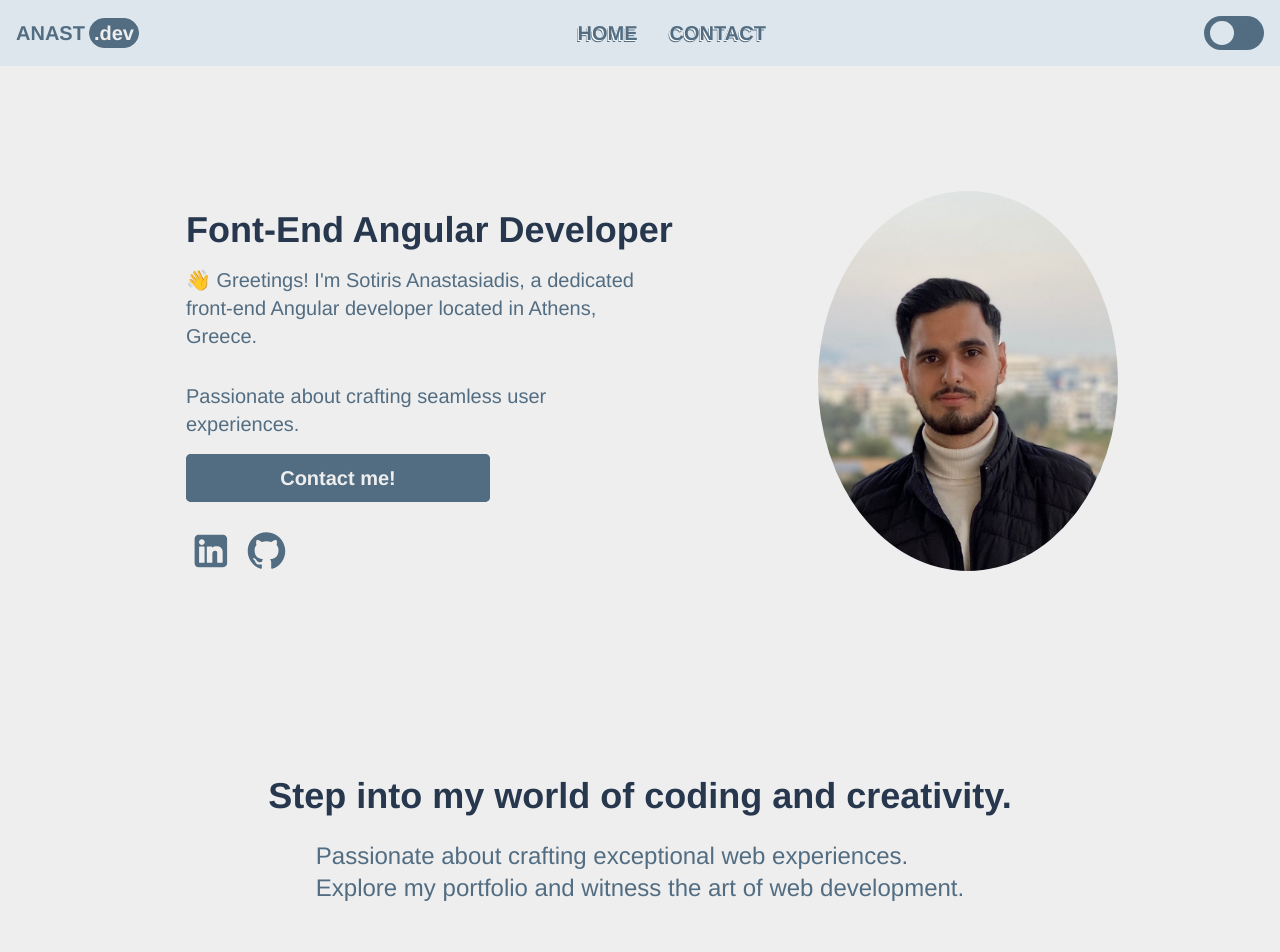
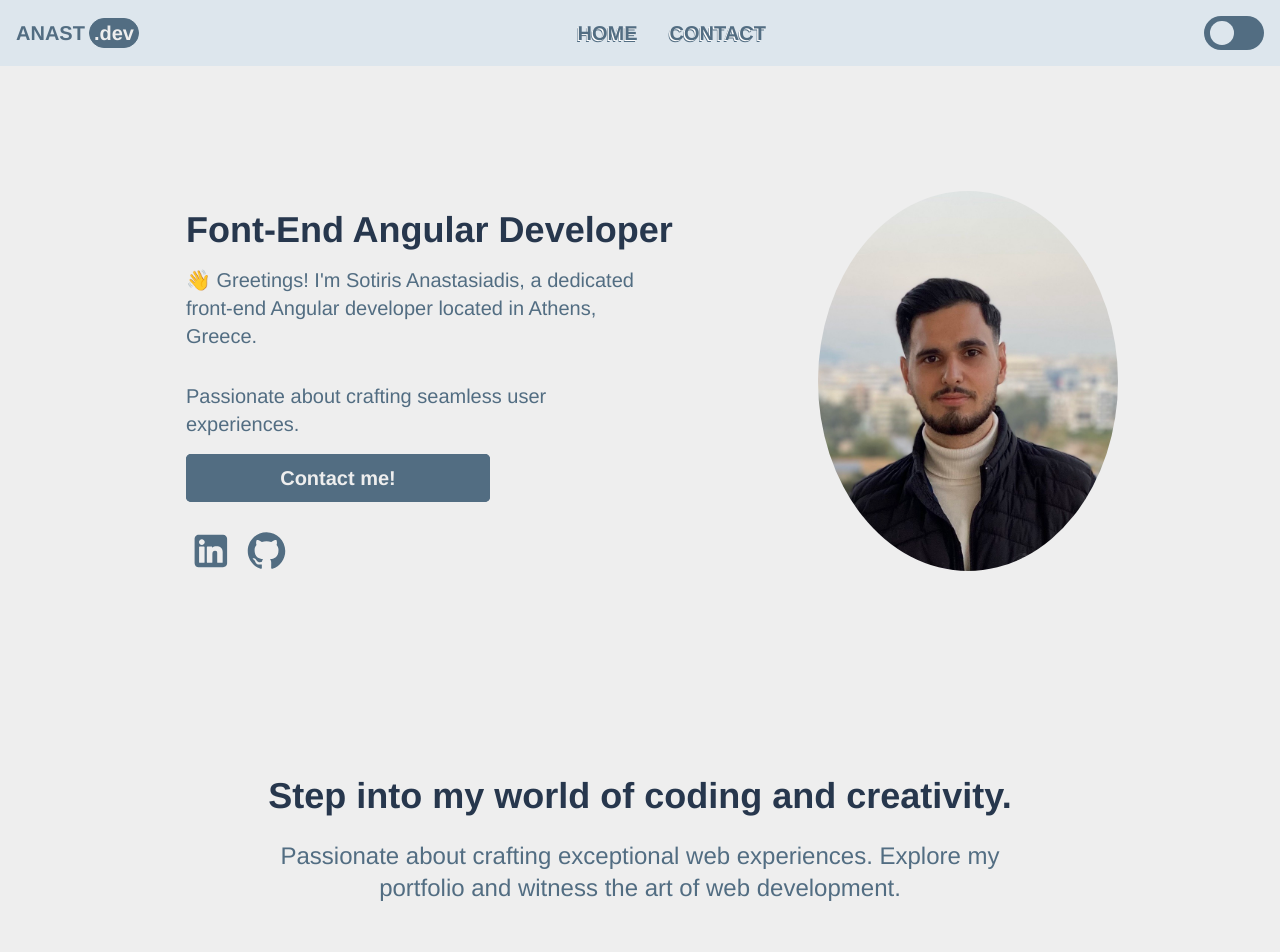
Before and after one commit to sotirisanastjm/AboutMe_v2, an Angular app: page /home in a window 1280 px wide. Shown: the top 952 px of the page. Built offline with nearby package versions, Linux system fonts and the light colour scheme.

Commit message:
fixes head-hhorizon

```diff
--- a/src/app/home/home.component.html
+++ b/src/app/home/home.component.html
@@ -1,5 +1,5 @@
 <app-hero-image></app-hero-image>
-<app-horizon-header></app-horizon-header>
+<app-horizon-header [title]="'Step into my world of coding and creativity.'" [subtitle]="'Passionate about crafting exceptional web experiences. Explore my portfolio and witness the art of web development.'"></app-horizon-header>
 <app-tech-skills></app-tech-skills>
 <app-testimonial></app-testimonial>
 <app-banner-product></app-banner-product>
--- a/src/app/horizon-header/horizon-header.component.html
+++ b/src/app/horizon-header/horizon-header.component.html
@@ -1,7 +1,4 @@
-<section class="container mx-auto">
-    <div class="flex flex-col items-center">
-        <h2 class="text-3xl md:text-4xl font-bold mx-4">Step into my world of coding and creativity.</h2>
-        <p class="mx-4 mt-4 md:mt-6 font-normal text-2xl">Passionate about crafting exceptional web experiences.<br>
-            Explore my portfolio and witness the art of web development.</p>
-    </div>
+<section class="container mx-auto text-center">
+    <h2 class="text-3xl md:text-4xl font-bold px-4 mx-auto lg:w-3/4">{{title}}</h2>
+    <p class="px-4 mx-auto mt-4 md:mt-6 font-normal text-2xl lg:w-3/5">{{subtitle}}</p>
 </section>
--- a/src/app/horizon-header/horizon-header.component.ts
+++ b/src/app/horizon-header/horizon-header.component.ts
@@ -1,4 +1,4 @@
-import { Component } from '@angular/core';
+import { Component, Input } from '@angular/core';
 
 @Component({
   selector: 'app-horizon-header',
@@ -6,5 +6,7 @@ import { Component } from '@angular/core';
   styleUrls: ['./horizon-header.component.scss']
 })
 export class HorizonHeaderComponent {
+  @Input() title : string = ''
+  @Input() subtitle : any = ''
 
 }
--- a/src/app/projects/project-item/project-item.component.html
+++ b/src/app/projects/project-item/project-item.component.html
@@ -1,13 +1,13 @@
 <div class="h-[600px] relative" *ngIf="project && project.heroImage">
     <img class="h-[600px] w-full object-cover" [src]="project.heroImage" [alt]="project.name + 'Project'"/>
-    <div class="absolute flex w-full h-full items-center inset-0 bg-black/40 backdrop-blur-[6px] z-10">
+    <div class="absolute flex w-full h-full items-center inset-0 bg-black/60 backdrop-blur-[6px] z-10">
         <div class="sm:w-4/5 md:w-3/5 lg:w-1/2 space-y-4 px-4 md:px-8 lg:px-[120px]">
             <h1 class="text-3xl text-blue-100 lg:text-4xl font-bold">{{project.name}}</h1>
             <p class="text-xl md:text-2xl text-blue-500 font-semibold">{{project.description}}</p>
-            <a [href]="project.url" target="_blank" class="heroBtn sm:w-3/6 mb-6"><div class="text">Explore now!</div></a>
+            <a [href]="project.url" target="_blank" class="heroBtn dark:hover:bg-[transparent] sm:w-3/6 mb-6"><div class="text">Explore now!</div></a>
         </div>
     </div>
 </div>
-<section *ngIf="project">
+<section *ngIf="project" class="container mx-auto">
 
 </section>
```
